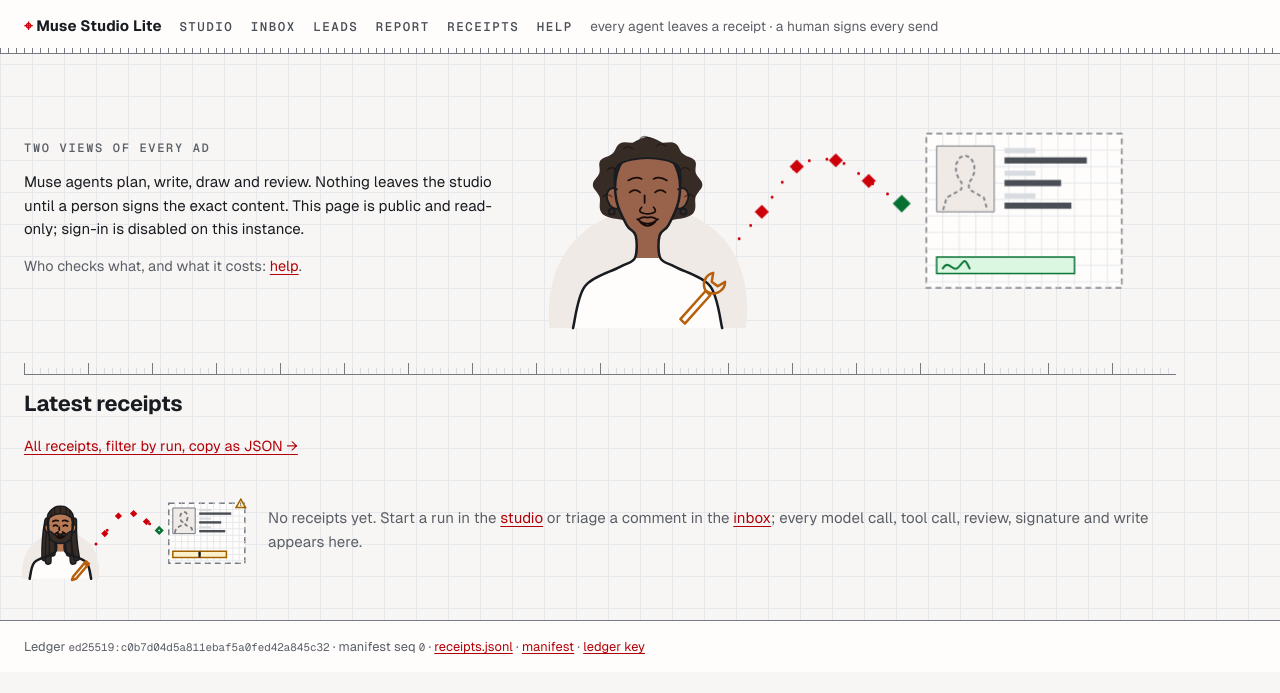
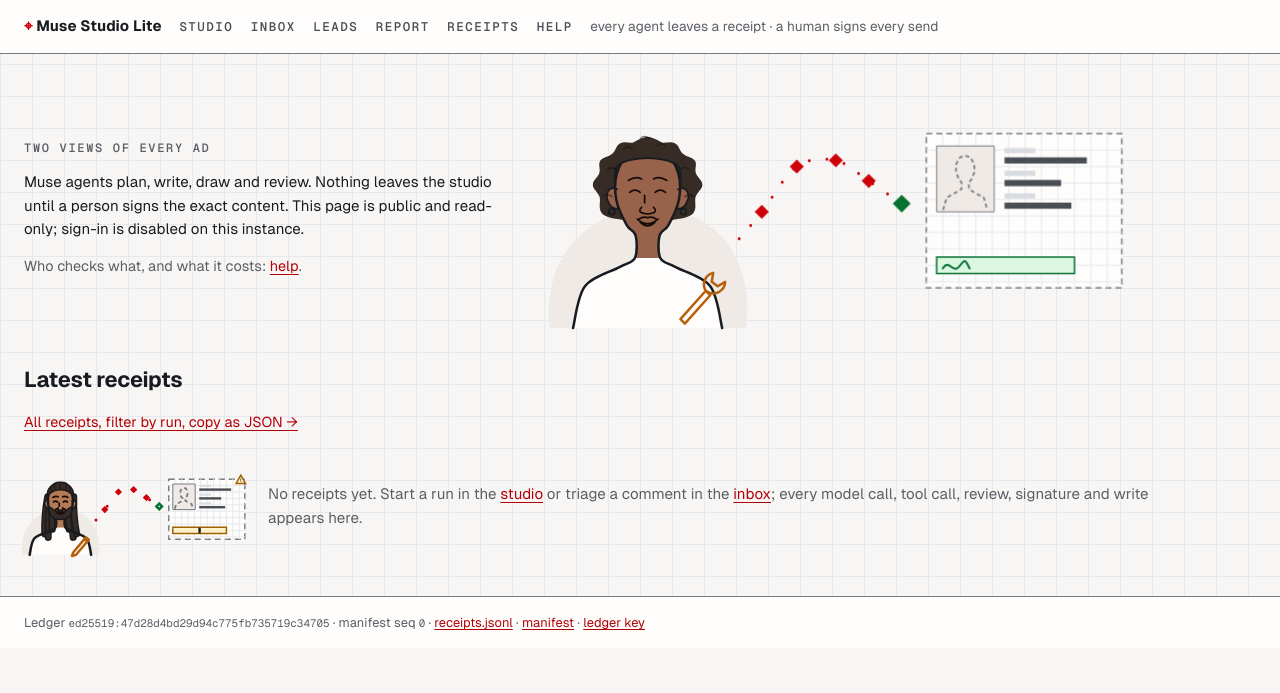
Before and after one commit to medelin/muse-studio-lite, a FastAPI app: page / in a window 1280 px wide. Shown: the top 693 px of the page. Run offline with FastAPI, Linux system fonts and the light colour scheme.

Commit message:
UI: drop the ruler/scale motif; the company style keeps only the character language
Co-Authored-By: Claude Opus 5.5 <noreply@anthropic.com>

```diff
--- a/studio/ui/static/components.css
+++ b/studio/ui/static/components.css
@@ -39,15 +39,6 @@
 .card-hud::after, .panel::after { /* the cut edge, drawn */
   content: ""; position: absolute; top: 0; left: calc(100% - var(--chamfer)); width: calc(var(--chamfer) * 1.42);
   height: 1px; background: var(--rule); transform-origin: top left; transform: rotate(45deg);
-}
-
-/* the scale: ticks every 8px, a longer one every 64px */
-.ruler {
-  height: 12px; margin: .75rem 0;
-  background:
-    repeating-linear-gradient(90deg, var(--rule) 0 1px, transparent 1px 64px) bottom / 100% 12px no-repeat,
-    repeating-linear-gradient(90deg, var(--rule-soft) 0 1px, transparent 1px var(--tick)) bottom / 100% 6px no-repeat;
-  border-bottom: 1px solid var(--rule);
 }
 
 /* state badge: ok / partial / down differ in lightness and in shape of the mark */
--- a/studio/ui/static/motion.js
+++ b/studio/ui/static/motion.js
@@ -28,8 +28,6 @@
       if (now === "active") li.setAttribute("aria-current", "step"); else li.removeAttribute("aria-current");
       if (now && now !== was) animate(li.querySelector(".tick"), [{ transform: "scale(.2) rotate(45deg)" }, { transform: "scale(1) rotate(45deg)" }], { duration: 320 });
     });
-    const ticks = hud.querySelector(".hud-ticks");
-    if (ticks) ticks.dataset.progress = String(Math.min(reached + 1, 5));
   }
   function resetHud() {
     reached = -1;
--- a/studio/ui/static/style.css
+++ b/studio/ui/static/style.css
@@ -18,11 +18,6 @@ a:hover { text-decoration-thickness: 2px; }
   display: flex; gap: .25rem 1.1rem; align-items: baseline; flex-wrap: wrap;
   padding: .9rem 1.5rem; border-bottom: 1px solid var(--rule); background: var(--bg-raised);
   position: relative;
-}
-.top::after { /* the scale: a tick every 8px along the header rule */
-  content: ""; position: absolute; left: 0; right: 0; bottom: -1px; height: 6px;
-  background: repeating-linear-gradient(90deg, var(--rule) 0 1px, transparent 1px var(--tick));
-  pointer-events: none;
 }
 .brand { font-weight: 700; color: var(--ink); text-decoration: none; letter-spacing: .01em; }
 .brand::before { content: "⌖ "; color: var(--signal); }
--- a/studio/ui/static/tokens.css
+++ b/studio/ui/static/tokens.css
@@ -57,7 +57,6 @@
 
   /* shape and motion */
   --chamfer: 10px;
-  --tick: 8px;
   --ease: cubic-bezier(.2, .8, .2, 1);
   --dur: 200ms;
 }
--- a/studio/ui/templates/index.html
+++ b/studio/ui/templates/index.html
@@ -10,7 +10,6 @@
   </div>
   <div class="il-place">{{ scene("amara", "signed", label="An owner, the four agents as diamonds on a dotted trace, her signature as the last node, and the ad record that is complete only after the signature.", cls="animate") }}</div>
 </section>
-<div class="ruler" aria-hidden="true"></div>
 <section>
   <h1>Latest receipts</h1>
   <p class="hint"><a href="/receipts">All receipts, filter by run, copy as JSON →</a></p>
--- a/studio/ui/templates/studio.html
+++ b/studio/ui/templates/studio.html
@@ -53,7 +53,6 @@
     <li data-step="reviewers"><span class="tick" aria-hidden="true"></span>Reviewers</li>
     <li data-step="approval"><span class="tick" aria-hidden="true"></span>Your signature</li>
   </ol>
-  <div class="ruler hud-ticks" aria-hidden="true"></div>
 </section>
 
 <div class="grid">
```
Also changed, not shown: tests/test_ui_tokens.py (+9 -0 lines).
